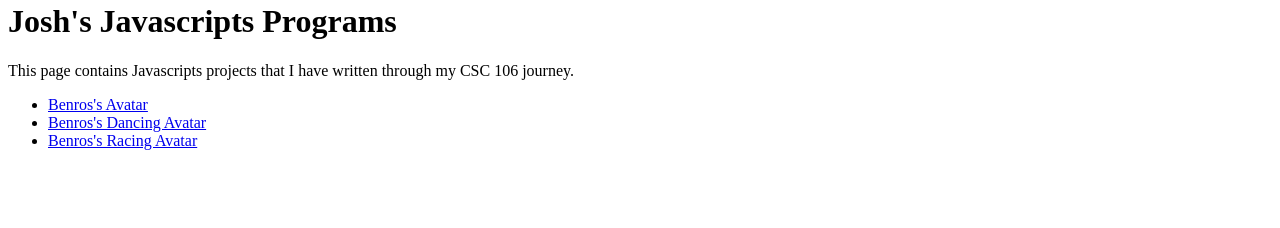
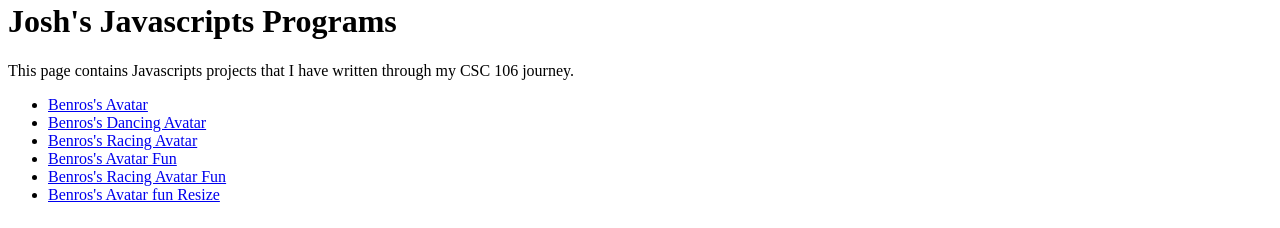
Before and after one commit to JoshfBenros/JoshfBenros.github.io, a plain HTML site: page javascripts.html in a window 1280 px wide. Shown: the part 640-868 px from the top of the page. Before the commit the page ends 814 px from the top, so only its background shows below. Drawn offline with Linux system fonts and the light colour scheme.

Commit message:
Add files via upload

```diff
--- a/javascripts.html
+++ b/javascripts.html
@@ -31,6 +31,9 @@
             <li> <a href = "https://codelab-prod.vercel.app//program/dd22f57d-56d0-4ea0-99fb-ba361afb0379"> Benros's Avatar</a></li>
             <li> <a href = "https://codelab-prod.vercel.app//program/d9269d09-8f9f-47dd-b7ac-620d91043ca5"> Benros's Dancing Avatar</a></li>
             <li> <a href = "https://codelab-prod.vercel.app//program/0b21f3eb-5bd8-4b83-853c-01b784bd808b"> Benros's Racing Avatar</a></li>
+            <li> <a href = "https://codelab-prod.vercel.app//program/3b4863c2-f9ec-41da-b3e1-d713bf4f34e8"> Benros's Avatar Fun</a></li>
+            <li> <a href = "https://codelab-prod.vercel.app//program/0690dd90-0169-4090-8dbd-e18825604f43"> Benros's Racing Avatar Fun</a></li>
+            <li> <a href = "https://codelab-prod.vercel.app/program/50247a19-4b7e-4752-ba01-0d6664ec614a"> Benros's Avatar fun Resize</a></li>
         </ul>
     </table>
 </body>
```
